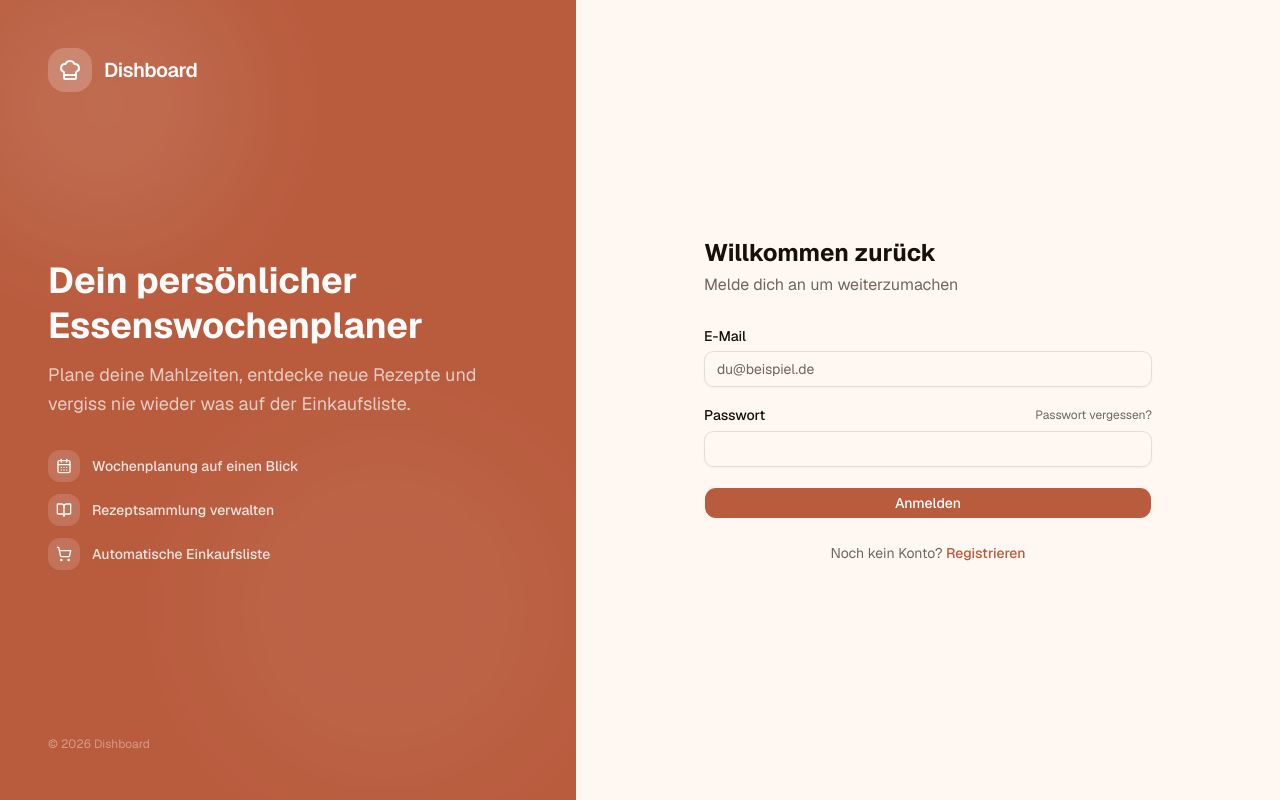
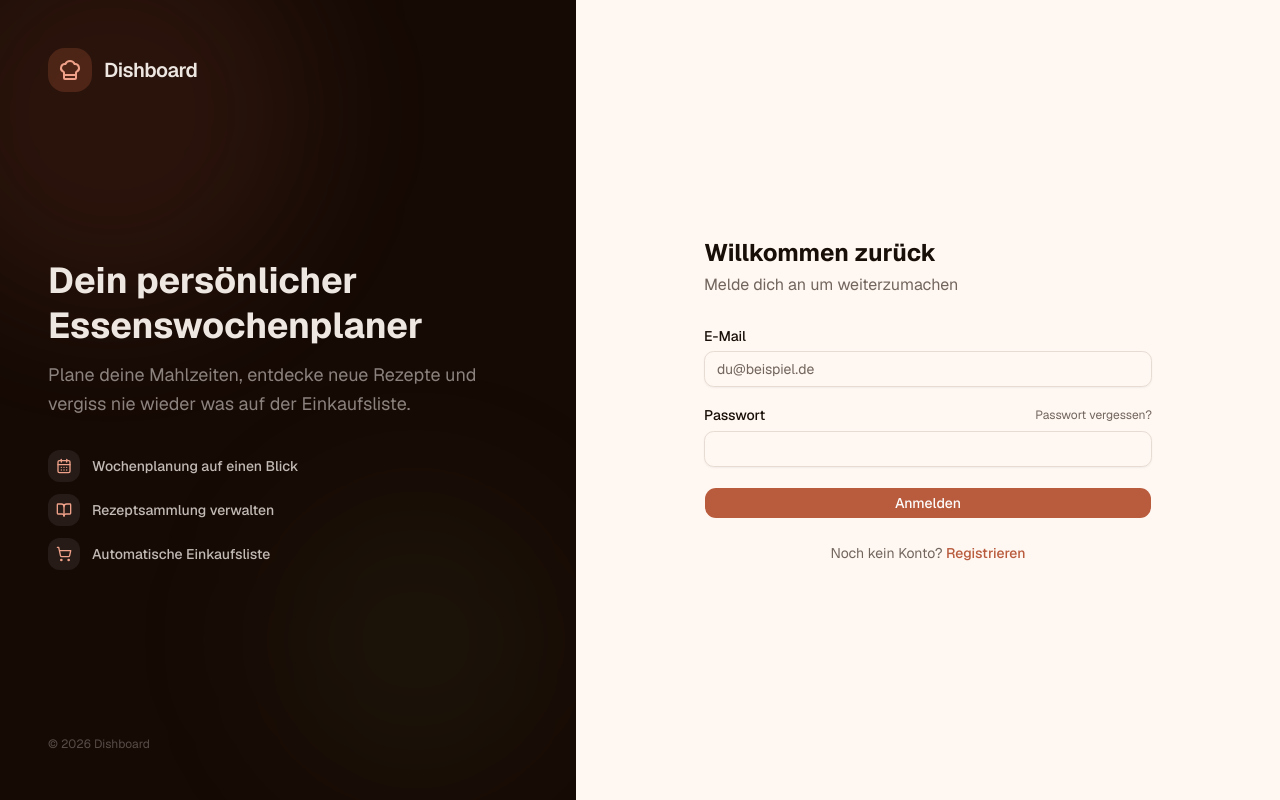
Before and after one commit to bref457/NeoDish, a Next.js app: page /login in a window 1280 px wide. Built offline with nearby package versions, Linux system fonts and the light colour scheme.

Commit message:
style: linkes panel von terrakotta auf warmes dunkelpanel umgestellt
Co-Authored-By: Claude Sonnet 4.6 <noreply@anthropic.com>

```diff
--- a/app/login/page.tsx
+++ b/app/login/page.tsx
@@ -45,15 +45,18 @@ export default function LoginPage() {
   return (
     <div className="min-h-screen flex">
       {/* Left Panel */}
-      <div className="hidden lg:flex lg:w-[45%] flex-col justify-between p-12 bg-primary text-primary-foreground relative overflow-hidden">
+      <div
+        className="hidden lg:flex lg:w-[45%] flex-col justify-between p-12 relative overflow-hidden"
+        style={{ background: 'oklch(0.16 0.025 45)', color: 'oklch(0.93 0.01 60)' }}
+      >
         <div className="absolute inset-0 pointer-events-none">
-          <div className="absolute -top-10 -left-10 w-72 h-72 rounded-full bg-white/10 blur-3xl" />
-          <div className="absolute bottom-0 right-0 w-96 h-96 rounded-full bg-white/5 blur-3xl" />
+          <div className="absolute -top-20 -left-20 w-96 h-96 rounded-full blur-3xl" style={{ background: 'oklch(0.58 0.13 38 / 0.12)' }} />
+          <div className="absolute bottom-0 right-0 w-80 h-80 rounded-full blur-3xl" style={{ background: 'oklch(0.52 0.09 130 / 0.08)' }} />
         </div>
 
         <div className="flex items-center gap-3 relative">
-          <div className="p-2.5 rounded-xl bg-white/20">
-            <ChefHat className="h-6 w-6" />
+          <div className="p-2.5 rounded-xl" style={{ background: 'oklch(0.58 0.13 38 / 0.25)' }}>
+            <ChefHat className="h-6 w-6" style={{ color: 'oklch(0.78 0.10 38)' }} />
           </div>
           <span className="text-xl font-semibold tracking-tight">Dishboard</span>
         </div>
@@ -63,7 +66,7 @@ export default function LoginPage() {
             <h1 className="text-4xl font-bold leading-tight mb-3">
               Dein persönlicher Essenswochenplaner
             </h1>
-            <p className="text-primary-foreground/70 text-lg leading-relaxed">
+            <p className="text-lg leading-relaxed" style={{ color: 'oklch(0.93 0.01 60 / 0.55)' }}>
               Plane deine Mahlzeiten, entdecke neue Rezepte und vergiss nie wieder was auf der Einkaufsliste.
             </p>
           </div>
@@ -71,16 +74,16 @@ export default function LoginPage() {
           <div className="space-y-3">
             {features.map(({ icon: Icon, text }) => (
               <div key={text} className="flex items-center gap-3">
-                <div className="p-2 rounded-lg bg-white/15 shrink-0">
-                  <Icon className="h-4 w-4" />
+                <div className="p-2 rounded-lg shrink-0" style={{ background: 'oklch(1 0 0 / 0.07)' }}>
+                  <Icon className="h-4 w-4" style={{ color: 'oklch(0.78 0.10 38)' }} />
                 </div>
-                <span className="text-primary-foreground/85 text-sm font-medium">{text}</span>
+                <span className="text-sm font-medium" style={{ color: 'oklch(0.93 0.01 60 / 0.8)' }}>{text}</span>
               </div>
             ))}
           </div>
         </div>
 
-        <p className="text-primary-foreground/40 text-xs relative">
+        <p className="text-xs relative" style={{ color: 'oklch(0.93 0.01 60 / 0.3)' }}>
           © {new Date().getFullYear()} Dishboard
         </p>
       </div>
--- a/app/page.tsx
+++ b/app/page.tsx
@@ -166,18 +166,22 @@ export default async function Home() {
 
       {/* CTA */}
       <section className="max-w-6xl mx-auto px-6 pb-24">
-        <div className="rounded-2xl bg-primary text-primary-foreground p-12 text-center relative overflow-hidden">
+        <div
+          className="rounded-2xl p-12 text-center relative overflow-hidden"
+          style={{ background: 'oklch(0.16 0.025 45)', color: 'oklch(0.93 0.01 60)' }}
+        >
           <div className="absolute inset-0 pointer-events-none">
-            <div className="absolute -top-10 -right-10 w-64 h-64 rounded-full bg-white/10 blur-3xl" />
-            <div className="absolute bottom-0 left-0 w-48 h-48 rounded-full bg-white/5 blur-3xl" />
+            <div className="absolute -top-10 -right-10 w-64 h-64 rounded-full blur-3xl" style={{ background: 'oklch(0.58 0.13 38 / 0.15)' }} />
+            <div className="absolute bottom-0 left-0 w-48 h-48 rounded-full blur-3xl" style={{ background: 'oklch(0.52 0.09 130 / 0.08)' }} />
           </div>
           <h2 className="text-3xl font-bold mb-3 relative">Bereit loszulegen?</h2>
-          <p className="text-primary-foreground/70 mb-8 relative">
+          <p className="mb-8 relative" style={{ color: 'oklch(0.93 0.01 60 / 0.55)' }}>
             Kostenlos registrieren und sofort mit der Wochenplanung starten.
           </p>
           <Link
             href="/register"
-            className="inline-flex items-center gap-2 bg-white text-primary px-8 py-3 rounded-xl font-semibold hover:opacity-90 transition-opacity relative"
+            className="inline-flex items-center gap-2 px-8 py-3 rounded-xl font-semibold hover:opacity-90 transition-opacity relative"
+            style={{ background: 'oklch(0.78 0.10 38)', color: 'oklch(0.16 0.025 45)' }}
           >
             Jetzt starten
             <ArrowRight className="h-4 w-4" />
--- a/app/register/page.tsx
+++ b/app/register/page.tsx
@@ -47,15 +47,18 @@ export default function RegisterPage() {
   return (
     <div className="min-h-screen flex">
       {/* Left Panel */}
-      <div className="hidden lg:flex lg:w-[45%] flex-col justify-between p-12 bg-primary text-primary-foreground relative overflow-hidden">
+      <div
+        className="hidden lg:flex lg:w-[45%] flex-col justify-between p-12 relative overflow-hidden"
+        style={{ background: 'oklch(0.16 0.025 45)', color: 'oklch(0.93 0.01 60)' }}
+      >
         <div className="absolute inset-0 pointer-events-none">
-          <div className="absolute -top-10 -left-10 w-72 h-72 rounded-full bg-white/10 blur-3xl" />
-          <div className="absolute bottom-0 right-0 w-96 h-96 rounded-full bg-white/5 blur-3xl" />
+          <div className="absolute -top-20 -left-20 w-96 h-96 rounded-full blur-3xl" style={{ background: 'oklch(0.58 0.13 38 / 0.12)' }} />
+          <div className="absolute bottom-0 right-0 w-80 h-80 rounded-full blur-3xl" style={{ background: 'oklch(0.52 0.09 130 / 0.08)' }} />
         </div>
 
         <div className="flex items-center gap-3 relative">
-          <div className="p-2.5 rounded-xl bg-white/20">
-            <ChefHat className="h-6 w-6" />
+          <div className="p-2.5 rounded-xl" style={{ background: 'oklch(0.58 0.13 38 / 0.25)' }}>
+            <ChefHat className="h-6 w-6" style={{ color: 'oklch(0.78 0.10 38)' }} />
           </div>
           <span className="text-xl font-semibold tracking-tight">Dishboard</span>
         </div>
@@ -65,7 +68,7 @@ export default function RegisterPage() {
             <h1 className="text-4xl font-bold leading-tight mb-3">
               Starte deinen persönlichen Essenswochenplaner
             </h1>
-            <p className="text-primary-foreground/70 text-lg leading-relaxed">
+            <p className="text-lg leading-relaxed" style={{ color: 'oklch(0.93 0.01 60 / 0.55)' }}>
               Erstelle dein Konto und fang sofort an, deine Woche zu planen.
             </p>
           </div>
@@ -73,16 +76,16 @@ export default function RegisterPage() {
           <div className="space-y-3">
             {features.map(({ icon: Icon, text }) => (
               <div key={text} className="flex items-center gap-3">
-                <div className="p-2 rounded-lg bg-white/15 shrink-0">
-                  <Icon className="h-4 w-4" />
+                <div className="p-2 rounded-lg shrink-0" style={{ background: 'oklch(1 0 0 / 0.07)' }}>
+                  <Icon className="h-4 w-4" style={{ color: 'oklch(0.78 0.10 38)' }} />
                 </div>
-                <span className="text-primary-foreground/85 text-sm font-medium">{text}</span>
+                <span className="text-sm font-medium" style={{ color: 'oklch(0.93 0.01 60 / 0.8)' }}>{text}</span>
               </div>
             ))}
           </div>
         </div>
 
-        <p className="text-primary-foreground/40 text-xs relative">
+        <p className="text-xs relative" style={{ color: 'oklch(0.93 0.01 60 / 0.3)' }}>
           © {new Date().getFullYear()} Dishboard
         </p>
       </div>
```
